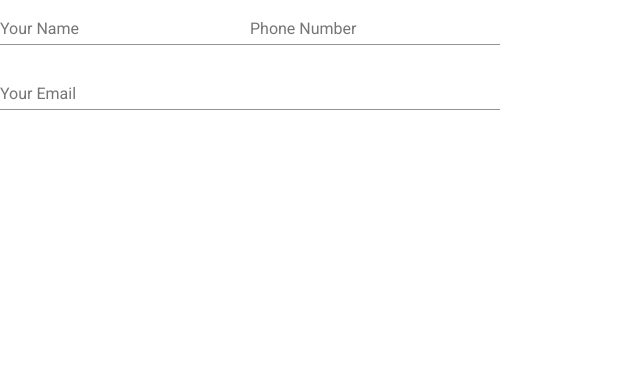
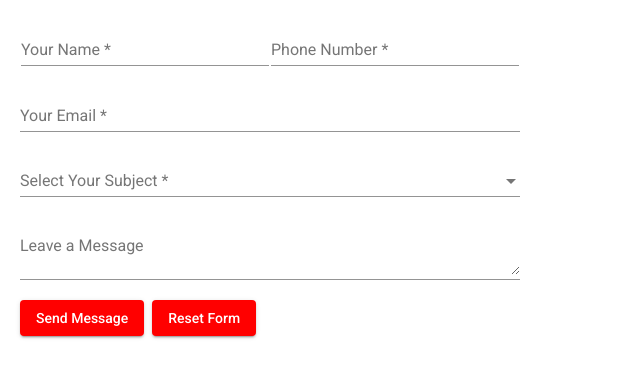
Before and after one commit to prrami/isomatric, an Angular app: page / in a window 1280 px wide. Shown: the top 378 px of the page, without its empty margins (0-640 px from the left). Built offline with nearby package versions, Linux system fonts and the light colour scheme.

Commit message:
Basic Contact Form Component

```diff
--- a/src/app/app.component.html
+++ b/src/app/app.component.html
@@ -1,2 +1,2 @@
-<app-contact-form>Contact Form Here</app-contact-form>
+<app-contact-form></app-contact-form>
 <router-outlet></router-outlet>
--- a/src/app/contact-form/contact-form.component.css
+++ b/src/app/contact-form/contact-form.component.css
@@ -2,6 +2,8 @@
     min-width: 150px;
     max-width: 500px;
     width: 100%;
+    margin: 10px;
+    padding: 10px;
   }
 
   .example-full-width {
@@ -10,3 +12,37 @@
   .example-half-width{
     width: 50%;
   }
+  section {
+    display: table;
+    margin: 8px;
+  }
+
+  .example-label {
+    display: table-cell;
+    font-size: 14px;
+    margin-left: 8px;
+    width: 120px;
+  }
+
+  .example-button-row {
+    display: table-cell;
+  }
+
+  .example-button-row button {
+    display: table-cell;
+    margin-right: 8px;
+    background-color: red;
+    color: white;
+  }
+
+  .example-flex-container {
+    display: flex;
+    justify-content: space-between;
+    width: 480px;
+  }
+
+  .example-button-container {
+    display: flex;
+    justify-content: center;
+    width: 120px;
+  }
--- a/src/app/contact-form/contact-form.component.html
+++ b/src/app/contact-form/contact-form.component.html
@@ -1,16 +1,47 @@
-<form class="example-form">
-     <mat-form-field class="example-half-width">
-         <mat-label>Your Name</mat-label>
-        <input matInput placeholder="Enter Your Name" value="">
-    </mat-form-field>
+<form class="example-form"    >
+     <table class="example-full-width" cellspacing="0">
+          <tr>
+               <td>
+                    <mat-form-field class="example-full-width">
+                         <mat-label>Your Name</mat-label>
+                         <input [formControl]="inputControl" required matInput placeholder="Enter Your Name" value="">
+                         <mat-error *ngIf="inputControl.hasError('required')">Please Enter Your Name</mat-error>
+                    </mat-form-field>
+               </td>
+               <td>
+                    <mat-form-field class="example-full-width">
+                         <mat-label>Phone Number</mat-label>
+                         <input [formControl]="inputControl" required matInput placeholder="Enter Phone Number" value="">
+                         <mat-error *ngIf="inputControl.hasError('required')">Please Enter Your Phone Number</mat-error>
+                    </mat-form-field>
+               </td>
+          </tr>
+     </table>
 
-    <mat-form-field class="example-half-width">
-         <mat-label>Phone Number</mat-label>
-         <input matInput placeholder="Enter Phone Number" value="">
-    </mat-form-field>
+     <mat-form-field class="example-full-width">
+        <mat-label>Your Email</mat-label>
+        <input [formControl]="inputControl" required matInput placeholder="Enter Email" value="">
+        <mat-error *ngIf="inputControl.hasError('required')">Please Enter Your Email</mat-error>
+     </mat-form-field>
 
-    <mat-form-field class="example-full-width">
-        <mat-label>Your Email</mat-label>
-        <input matInput placeholder="Enter Email" value="">
-   </mat-form-field>
+     <mat-form-field class="example-full-width">
+          <mat-label>Select Your Subject</mat-label>
+          <mat-select name="repeatSelect"  ng-init="repeatSelect = subjects[0].viewvalue" [formControl]="inputControl" required>
+               <mat-option>--</mat-option>
+               <mat-option *ngFor="let subject of subjects" [value]="subject.value">
+                 {{subject.viewValue}}
+               </mat-option>
+          </mat-select>
+          <mat-error *ngIf="inputControl.hasError('required')">Please choose subject</mat-error>
+     </mat-form-field>
+
+     <mat-form-field class="example-full-width">
+          <mat-label>Leave a Message</mat-label>
+          <textarea matInput placeholder="Your Message" ></textarea>
+     </mat-form-field>
+     <div class="example-button-row">
+          <button mat-raised-button type="submit">Send Message</button>
+          <button mat-raised-button type="reset">Reset Form</button>
+     </div>
+
 </form>
--- a/src/app/contact-form/contact-form.component.ts
+++ b/src/app/contact-form/contact-form.component.ts
@@ -1,12 +1,21 @@
 import { Component, OnInit } from '@angular/core';
-
+import {FormControl, Validators} from '@angular/forms';
+interface Subject {
+  value: string;
+  viewValue: string;
+}
 @Component({
   selector: 'app-contact-form',
   templateUrl: './contact-form.component.html',
   styleUrls: ['./contact-form.component.css']
 })
 export class ContactFormComponent implements OnInit {
-
+  inputControl = new FormControl('', Validators.required);
+  subjects: Subject[] = [
+    {value: 'Metal Exterior Louvers', viewValue: 'Metal Exterior Louvers'},
+    {value: 'Metal False Ceilings', viewValue: 'Metal False Ceilings'},
+    {value: 'Wooden Texture', viewValue: 'Wooden Texture'}
+  ];
   constructor() { }
 
   ngOnInit() {
```
Also changed, not shown: src/app/app.module.ts (+9 -2 lines).
